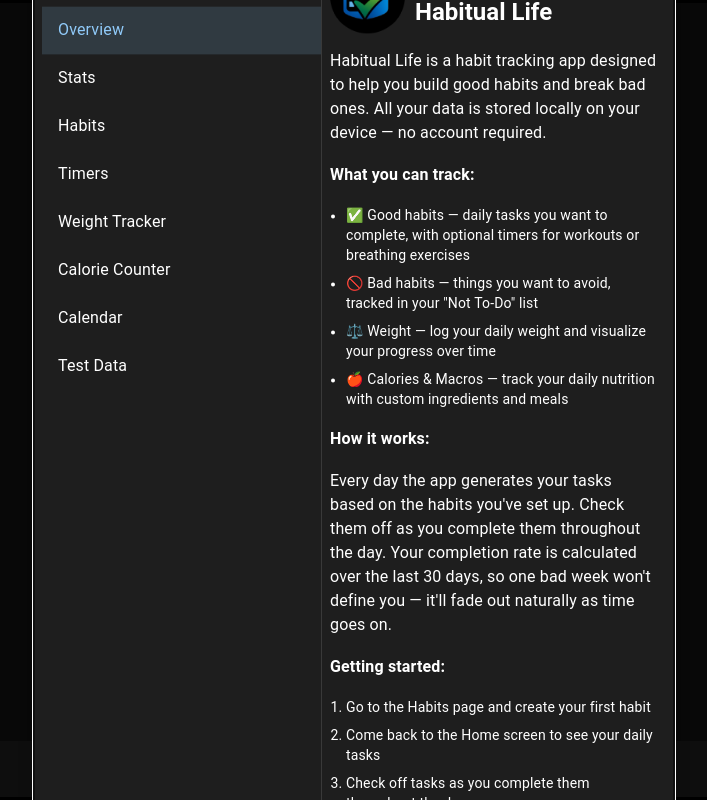
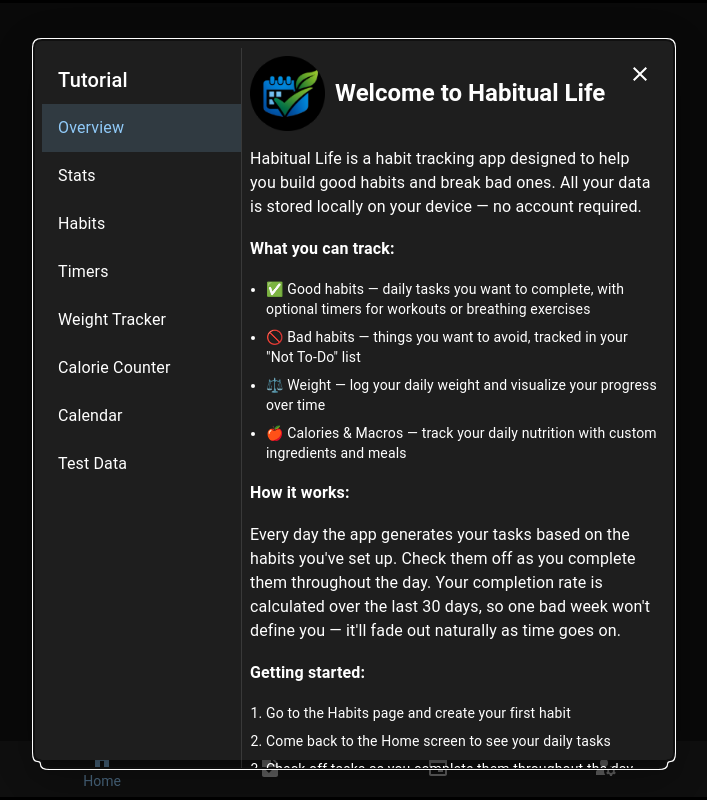
Before and after one commit to MikeCris89/habitual-life, a React (Create React App) app in the folder frontend/: page / in a window 1280 px wide. Shown: the whole page, without its empty margins (286-993 px from the left). Built offline with nearby package versions, Linux system fonts and the light colour scheme.

Commit message:
fix global modal sizing in prod

```diff
--- a/frontend/src/data/defaultHabits.ts
+++ b/frontend/src/data/defaultHabits.ts
@@ -67,14 +67,14 @@
 		},
 		{
 			type: "good",
-			title: "Brush teeth",
-			id: "habit-brush",
+			title: "Walk",
+			id: "habit-walk",
 			createdAt,
 			daysOfWeek: everyDay(),
 			allDay: false,
 			timeOfDay: [
 				{ id: 1, time: at(8, 0) },
-				{ id: 2, time: at(21, 30) },
+				{ id: 2, time: at(20, 0) },
 			],
 			timer: { type: "none" },
 		},
--- a/frontend/src/features/modal/GlobalModal.tsx
+++ b/frontend/src/features/modal/GlobalModal.tsx
@@ -68,6 +68,8 @@
 				borderRadius: 2,
 				minHeight: "200px",
 				minWidth: "250px",
+				maxHeight: "90dvh",
+				maxWidth: isDesktop ? "700px" : "90vw",
 			};
 
 	return (
--- a/frontend/src/features/tutorial/Tutorial.tsx
+++ b/frontend/src/features/tutorial/Tutorial.tsx
@@ -80,7 +80,7 @@
 	const Menu = (
 		<Box
 			sx={{
-				width: "100%",
+				// width: "1",
 				height: "100%",
 				overflow: "hidden",
 			}}
@@ -119,7 +119,7 @@
 	const Content = (
 		<Box
 			sx={{
-				minWidth: "300px",
+				minWidth: isDesktop ? "400px" : "280px",
 				width: "100%",
 				height: "100%",
 				overflowY: "auto",
@@ -137,17 +137,19 @@
 			<Box
 				sx={{
 					position: "relative",
-					height: "100%",
+					height: "90dvh",
 					width: "100%",
 					maxWidth: "700px",
-					maxHeight: "900px",
+					maxHeight: "90dvh",
+					minHeight: 0,
+					display: "flex",
 				}}
 			>
 				{HeaderRightClose}
 				<Box
 					sx={{
 						display: "grid",
-						gridTemplateColumns: "280px 1fr",
+						gridTemplateColumns: "200px 1fr",
 						height: "100%",
 						width: "100%",
 						minHeight: 0,
```
